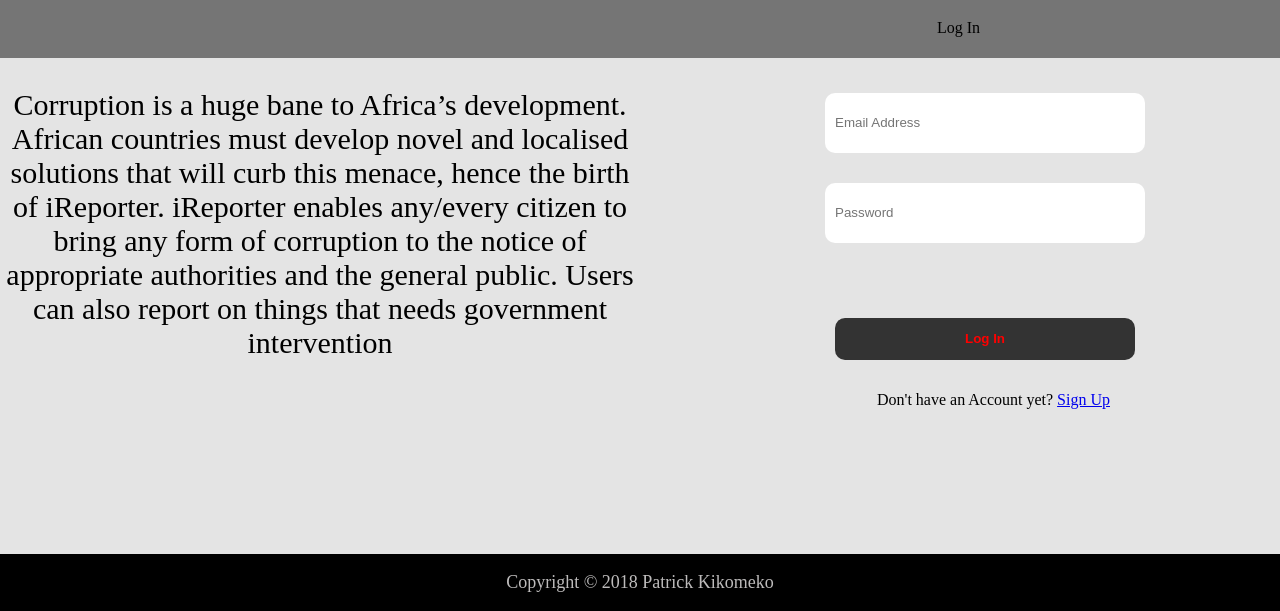
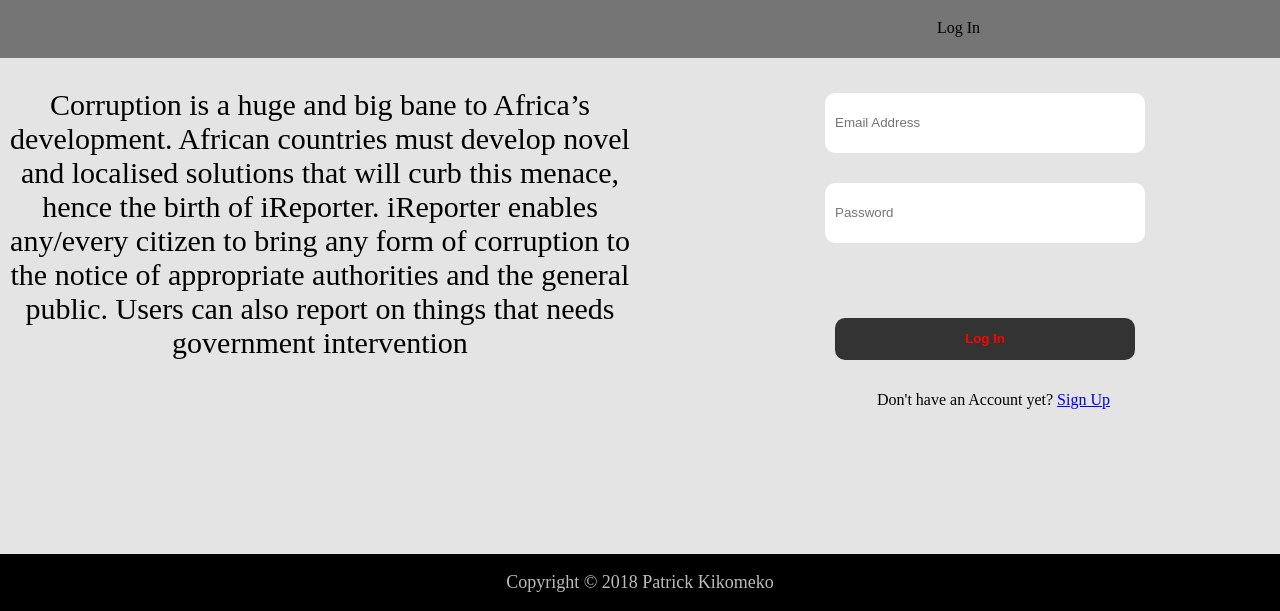
Before and after one commit to k7ko/iReporter_Challenge, a plain HTML site: page logInPage2.html in a window 1280 px wide. Shown: the part 189-800 px from the top of the page. Drawn offline with Linux system fonts and the light colour scheme; a script that the page names is missing.

```diff
--- a/logInPage2.html
+++ b/logInPage2.html
@@ -24,7 +24,7 @@
         <div class="container">
                 <div class="sidebar">
                     <p class="paragraph">
-                        Corruption is a huge bane to Africa’s development. African countries must develop novel and
+                        Corruption is a huge and big bane to Africa’s development. African countries must develop novel and
                         localised solutions that will curb this menace, hence the birth of iReporter. iReporter enables
                         any/every citizen to bring any form of corruption to the notice of appropriate authorities and the
                         general public. Users can also report on things that needs government intervention
```
